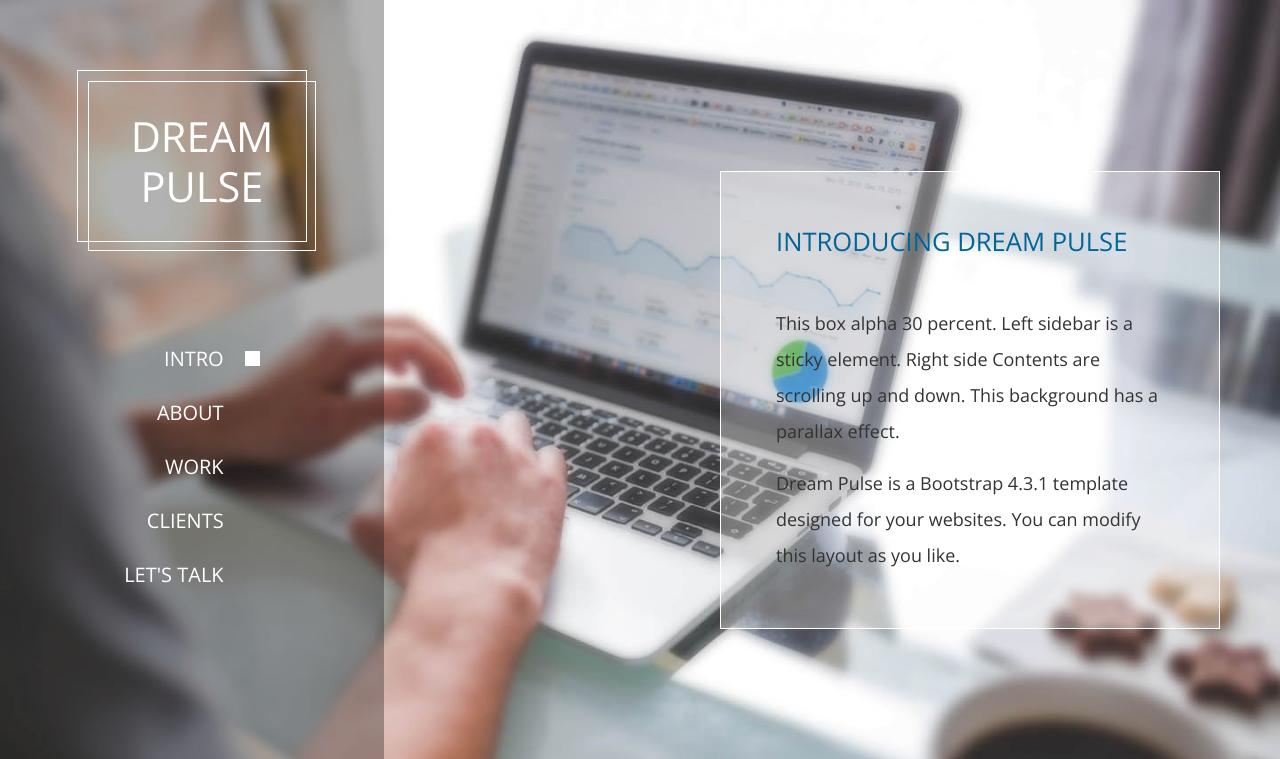
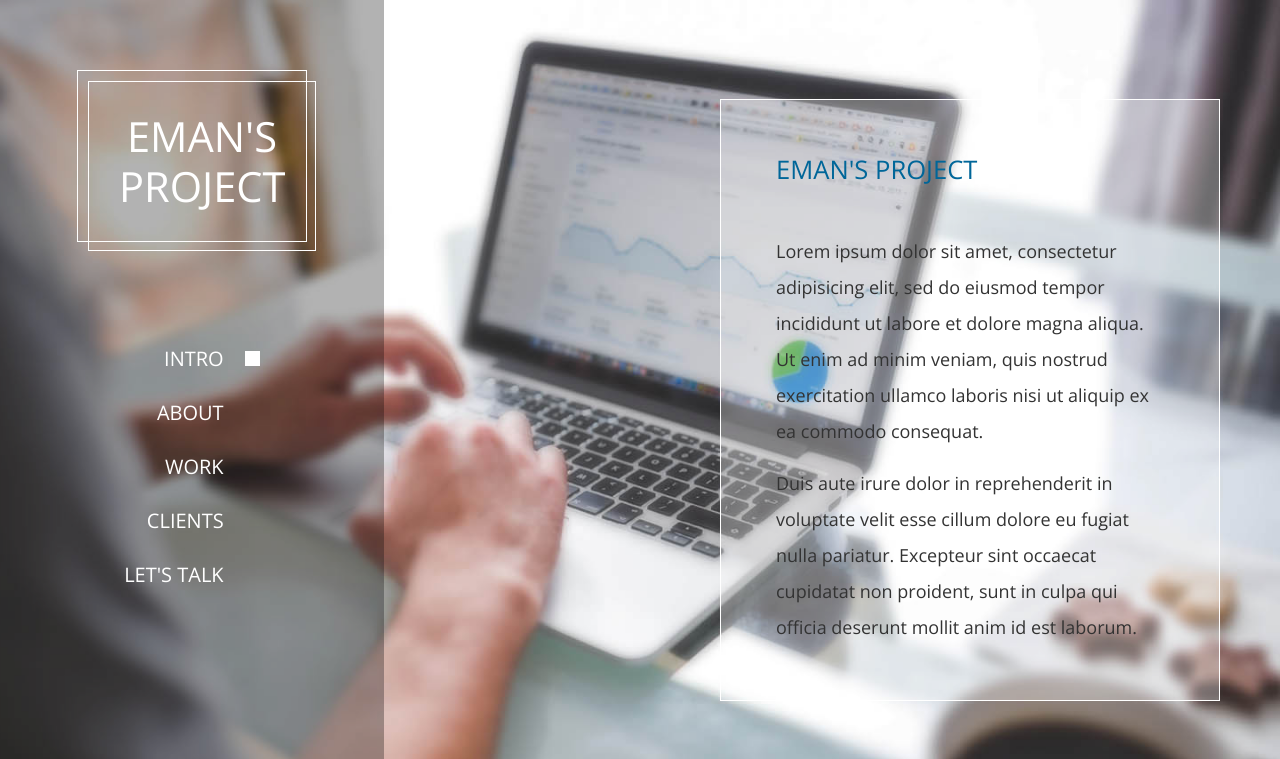
Before and after one commit to eed0424/capstone2, a plain HTML site: page index.html in a window 1280 px wide. Shown: the top 759 px of the page. Drawn offline with nearby package versions, Linux system fonts and the light colour scheme.

Commit message:
template upload

```diff
--- a/index.html
+++ b/index.html
@@ -5,7 +5,7 @@
     <meta name="viewport" content="width=device-width, initial-scale=1.0" />
     <meta http-equiv="X-UA-Compatible" content="ie=edge" />
 
-    <title>Dream Pulse TemplateMo</title>
+    <title>Capstone Project</title>
 <!--
 DREAM PULSE
 https://templatemo.com/tm-536-dream-pulse
@@ -29,7 +29,7 @@ https://templatemo.com/tm-536-dream-pulse
               <div class="tm-brand-box">
                 <div class="tm-double-border-1">
                   <div class="tm-double-border-2">
-                    <h1 class="tm-brand text-uppercase">Dream Pulse</h1>
+                    <h1 class="tm-brand text-uppercase">Eman's Project</h1>
                   </div>
                 </div>
               </div>
@@ -89,10 +89,7 @@ https://templatemo.com/tm-536-dream-pulse
                 </li>
               </ul>
               <footer class="text-center text-white small">
-                <p class="mb--0 mb-2">Copyright 2020 Dream Pulse</p>
-                <p class="mb-0">Design:
-                  <a rel="nofollow" href="https://templatemo.com" class="tm-footer-link">Template Mo</a>
-                </p>
+
               </footer>
             </div>
           </nav>
@@ -105,14 +102,17 @@ https://templatemo.com/tm-536-dream-pulse
               <div class="tm-section-wrap">
                 <section id="intro" class="tm-section">
                     <div class="tm-bg-white-transparent tm-intro">
-                        <h2 class="tm-section-title mb-5 text-uppercase tm-color-primary">Introducing Dream Pulse</h2>
+                        <h2 class="tm-section-title mb-5 text-uppercase tm-color-primary">Eman's Project</h2>
                         <p class="tm-color-gray">
-                          This box alpha 30 percent. Left sidebar is a sticky element.
-                          Right side Contents are scrolling up and down. This background has a
-                          parallax effect.
+                          Lorem ipsum dolor sit amet, consectetur adipisicing elit, sed do eiusmod
+                          tempor incididunt ut labore et dolore magna aliqua. Ut enim ad minim veniam,
+                          quis nostrud exercitation ullamco laboris nisi ut aliquip ex ea commodo
+                          consequat.
                         </p>
                         <p class="mb-0 tm-color-gray">
-                          Dream Pulse is a Bootstrap 4.3.1 template designed for your websites. You can modify this layout as you like.
+                          Duis aute irure dolor in reprehenderit in voluptate velit esse
+                          cillum dolore eu fugiat nulla pariatur. Excepteur sint occaecat cupidatat non
+                          proident, sunt in culpa qui officia deserunt mollit anim id est laborum.
                         </p>
                     </div>
                 </section>
```
